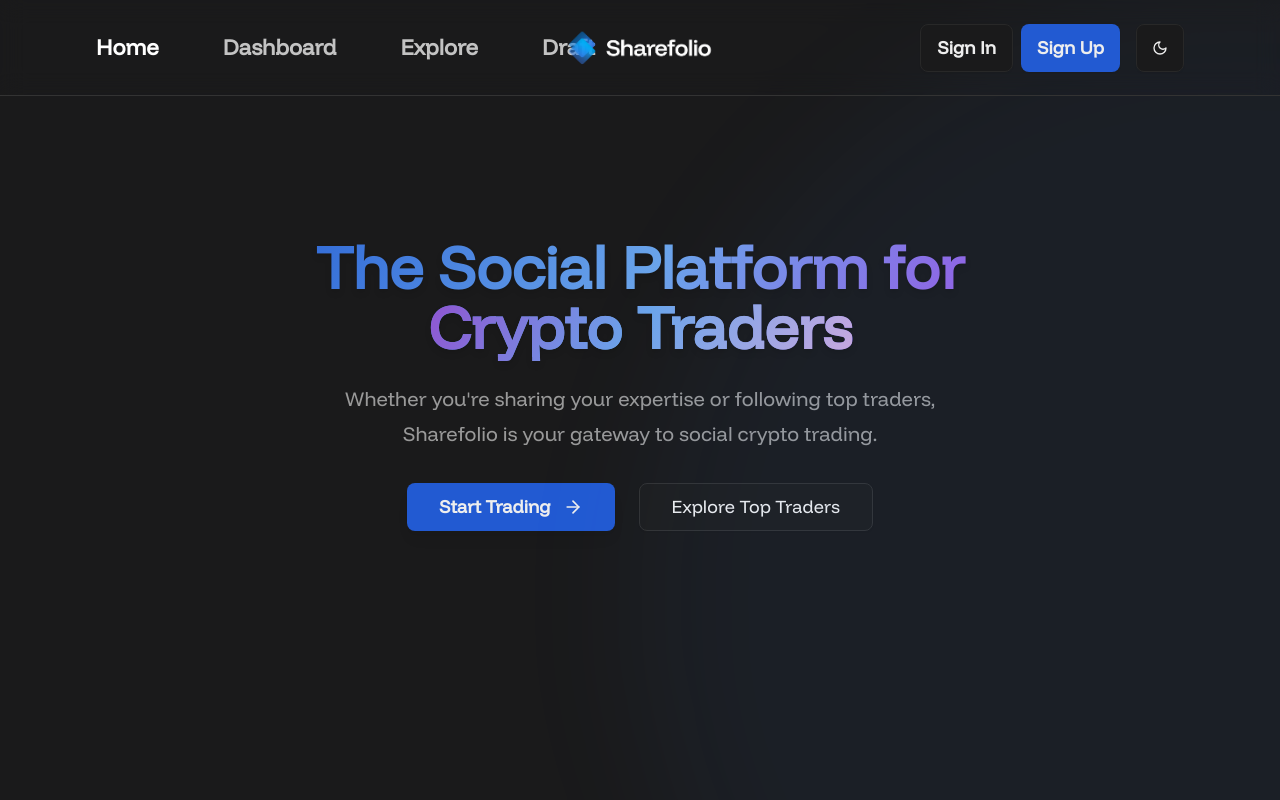
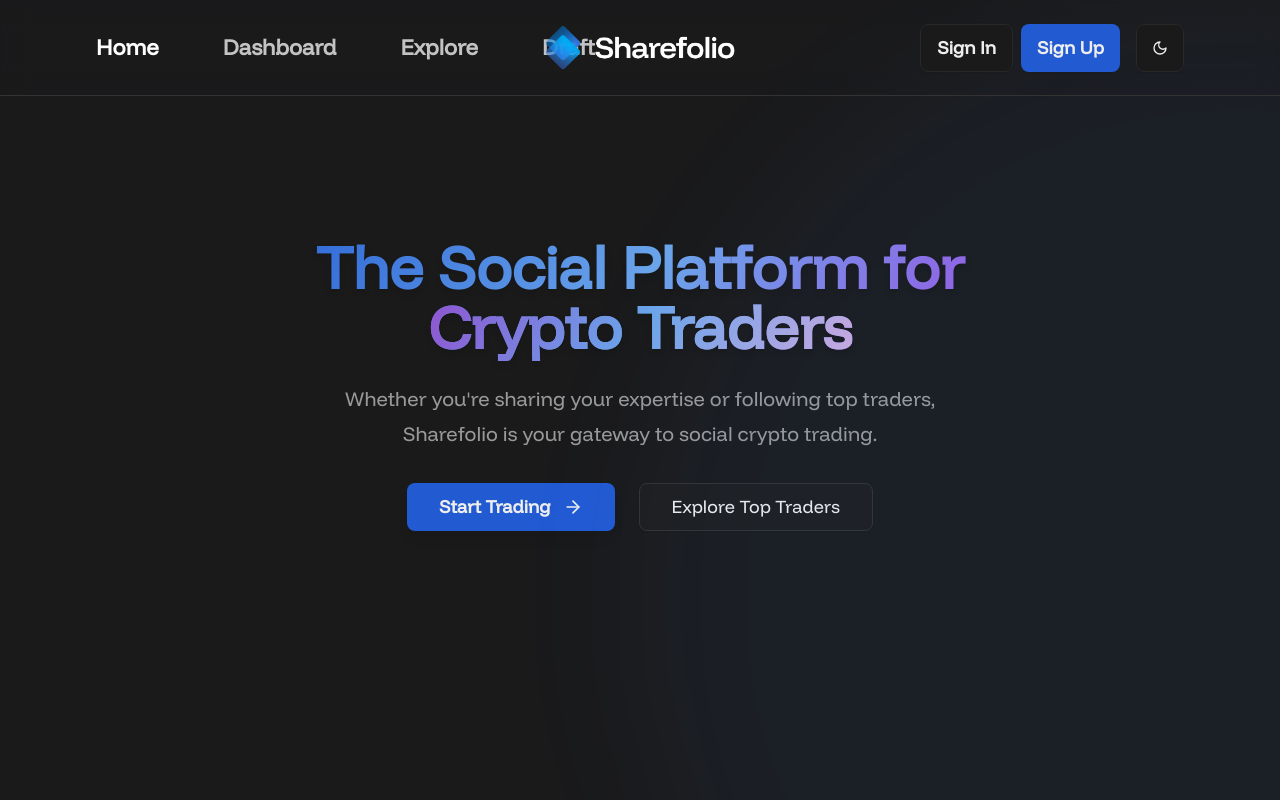
Before and after one commit to roycim/sharefolio, a Next.js app: page / in a window 1280 px wide. Shown: the top 800 px of the page. Built offline with nearby package versions, Linux system fonts and the light colour scheme; no server answers; the database is empty.

Commit message:
fix logo

```diff
--- a/components/Navbar.js
+++ b/components/Navbar.js
@@ -109,8 +109,8 @@
           <Image
             src={isDarkMode ? "/sharefolio-logo-dark.png" : "/sharefolio-logo-light.png"}
             alt="Sharefolio Logo"
-            width={150}
-            height={20}
+            width={200}
+            height={40}
             priority
           />
         </div>
```
